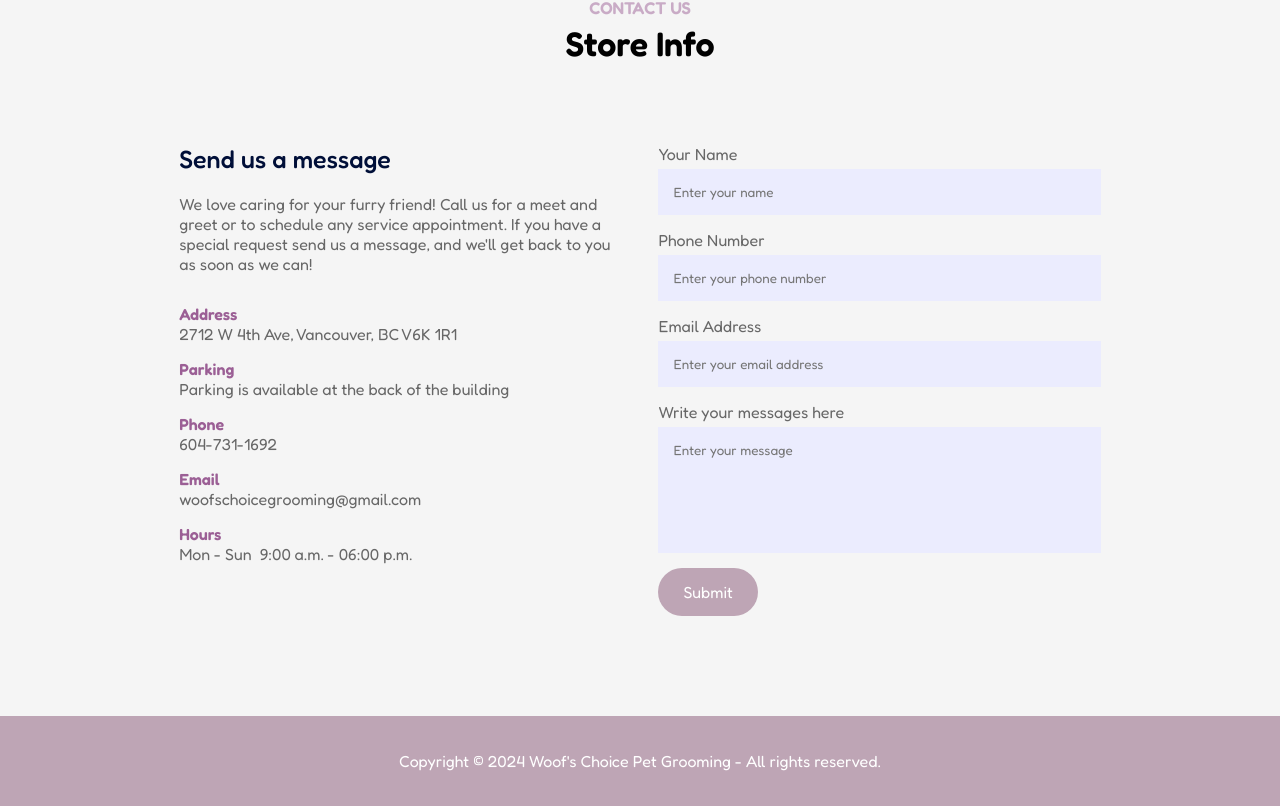
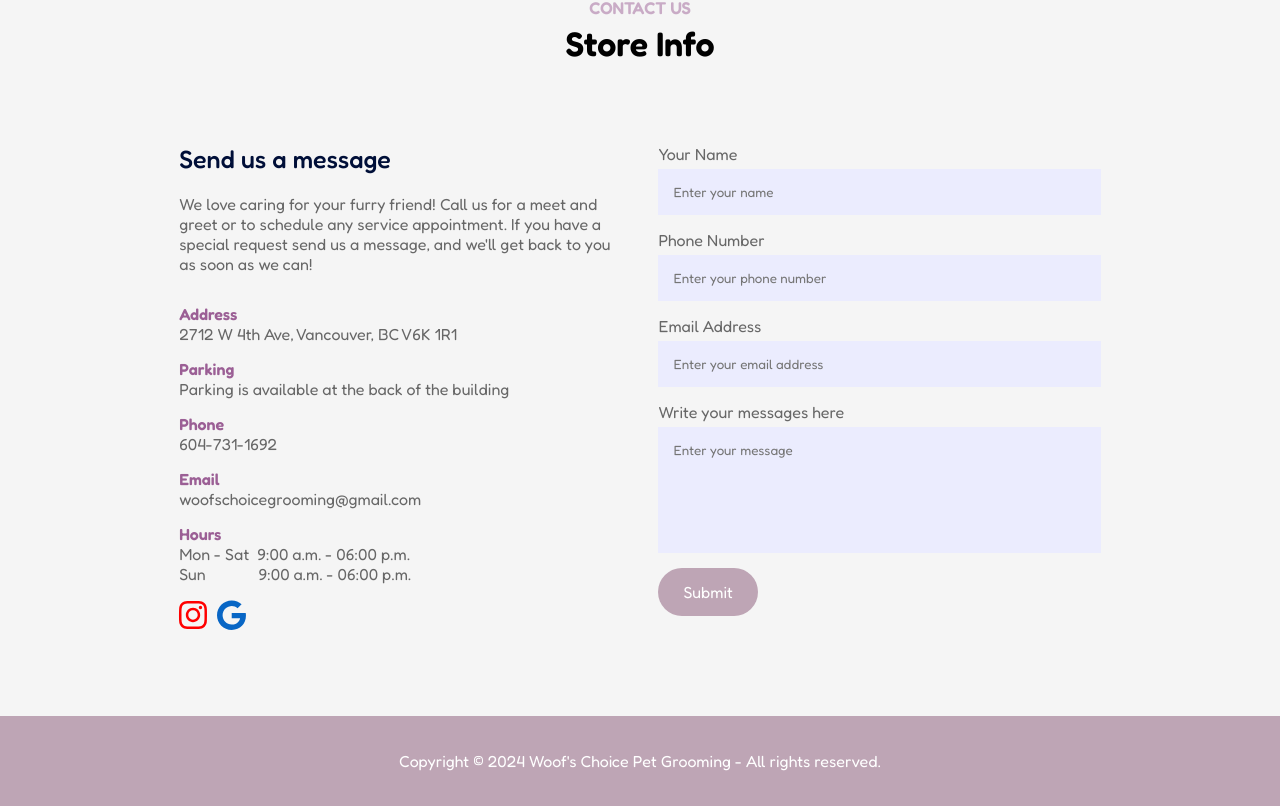
Before and after one commit to ellenjung24/Woof-s-Choice, a React (Vite) app: page / in a window 1280 px wide. Shown: the part 4002-4808 px from the top of the page. Built offline with nearby package versions, Linux system fonts and the light colour scheme; a web font is replaced by a local one.

Commit message:
added sns icons

```diff
--- a/package.json
+++ b/package.json
@@ -12,10 +12,15 @@
     "compile": "sass --watch ./src/Components/About/About.scss ./src/Components/About/About.css"
   },
   "dependencies": {
+    "@fortawesome/fontawesome-svg-core": "^6.7.2",
+    "@fortawesome/free-brands-svg-icons": "^6.7.2",
+    "@fortawesome/free-solid-svg-icons": "^6.7.2",
+    "@fortawesome/react-fontawesome": "^0.2.2",
     "react": "^18.2.0",
     "react-dom": "^18.2.0",
     "react-router-dom": "^6.22.3",
     "react-scroll": "^1.9.0",
+    "react-social-icons": "^6.24.0",
     "sass": "^1.75.0"
   },
   "devDependencies": {
--- a/src/Components/Contact/Contact.jsx
+++ b/src/Components/Contact/Contact.jsx
@@ -1,9 +1,12 @@
 import React from "react";
 import "./Contact.scss";
+import { SocialIcon } from "react-social-icons/component";
+import "react-social-icons/instagram";
+import {FontAwesomeIcon } from '@fortawesome/react-fontawesome';
+import { faInstagram, faGoogle } from '@fortawesome/free-brands-svg-icons';
 
 const Contact = () => {
-
-    const [result, setResult] = React.useState("");
+  const [result, setResult] = React.useState("");
 
   const onSubmit = async (event) => {
     event.preventDefault();
@@ -14,7 +17,7 @@ const Contact = () => {
 
     const response = await fetch("https://api.web3forms.com/submit", {
       method: "POST",
-      body: formData
+      body: formData,
     });
 
     const data = await response.json();
@@ -32,7 +35,11 @@ const Contact = () => {
     <div className="contact">
       <div className="contact-col">
         <h3>Send us a message</h3>
-        <p className="contact-description">We love caring for your furry friend! Call us for a meet and greet or to schedule any service appointment. If you have a special request send us a message, and we'll get back to you as soon as we can!</p>
+        <p className="contact-description">
+          We love caring for your furry friend! Call us for a meet and greet or
+          to schedule any service appointment. If you have a special request
+          send us a message, and we'll get back to you as soon as we can!
+        </p>
         <p className="contact-title">Address</p>
         <div className="contact-info">
           2712 W 4th Ave, Vancouver, BC V6K 1R1 <br />
@@ -54,22 +61,56 @@ const Contact = () => {
           <p><b>Fri</b> &nbsp;&nbsp;&nbsp;&nbsp;&nbsp;10:00 a.m. - 06:00 p.m.</p>
           <p><b>Sat</b> &nbsp;&nbsp; 9:00 a.m. - 06:00 p.m.</p>
           <p><b>Sun</b> &nbsp;&nbsp;9:00 a.m. - 06:00 p.m.</p> */}
-          <p>Mon - Sun&nbsp; 9:00 a.m. - 06:00 p.m.</p>
+          <p>Mon - Sat&nbsp; 9:00 a.m. - 06:00 p.m.</p>
+          <p>
+            Sun
+            &nbsp;&nbsp;&nbsp;&nbsp;&nbsp;&nbsp;&nbsp;&nbsp;&nbsp;&nbsp;&nbsp;&nbsp;9:00
+            a.m. - 06:00 p.m.
+          </p>
           {/* <p>Sat - Sun&nbsp; 09:00 a.m. - 06:00 p.m.</p> */}
         </div>
-
+        <div className="social-icons">
+          <a href="https://www.instagram.com/woofs_choice/" className="icon-instagram">
+            <FontAwesomeIcon icon={faInstagram} />
+          </a>
+          <a href="https://www.google.com/maps/place/Woof's+Choice+Pet+Grooming/@49.2682206,-123.1693061,17z/data=!3m1!4b1!4m6!3m5!1s0x548673e9e0536ad7:0xe39436231bfdf3b7!8m2!3d49.2682206!4d-123.1667258!16s%2Fg%2F11lv86gxcm?entry=ttu&g_ep=EgoyMDI1MDQyMS4wIKXMDSoASAFQAw%3D%3D" className="icon-google" target="_blank">
+            <FontAwesomeIcon icon={faGoogle} />
+          </a>
+        </div>
       </div>
       <div className="contact-col contact-form">
         <form onSubmit={onSubmit}>
-            <label htmlFor="">Your Name</label>
-            <input type="text" name="name" placeholder="Enter your name"  required/>
-            <label htmlFor="">Phone Number</label>
-            <input type="text" name="phone" placeholder="Enter your phone number"  required/>
-            <label htmlFor="">Email Address</label>
-            <input type="text" name="email" placeholder="Enter your email address"  required/>
-            <label htmlFor="">Write your messages here</label>
-            <textarea name="message" rows="6" placeholder="Enter your message"  required/>
-            <button type="submit" className="submit-button">Submit</button>
+          <label htmlFor="">Your Name</label>
+          <input
+            type="text"
+            name="name"
+            placeholder="Enter your name"
+            required
+          />
+          <label htmlFor="">Phone Number</label>
+          <input
+            type="text"
+            name="phone"
+            placeholder="Enter your phone number"
+            required
+          />
+          <label htmlFor="">Email Address</label>
+          <input
+            type="text"
+            name="email"
+            placeholder="Enter your email address"
+            required
+          />
+          <label htmlFor="">Write your messages here</label>
+          <textarea
+            name="message"
+            rows="6"
+            placeholder="Enter your message"
+            required
+          />
+          <button type="submit" className="submit-button">
+            Submit
+          </button>
         </form>
         <span>{result}</span>
       </div>
--- a/src/Components/Contact/Contact.scss
+++ b/src/Components/Contact/Contact.scss
@@ -4,6 +4,9 @@
     display: flex;
     align-content: center;
     justify-content: space-between;
+}
+.space {
+    height: 100px;
 }
 
 .contact-description {
@@ -13,6 +16,7 @@
 .contact-col {
     flex-basis: 48%;
     color: #676767;
+
 
     p {
         max-width: 450px;
@@ -65,6 +69,18 @@
     outline: 0;
 }
 
+.icon-instagram {
+    color: red;
+    font-size: 2rem;
+    margin-right: 10px;
+}
+
+.icon-google {
+    color: #0866C5;
+    font-size: 1.9rem;
+    margin-right: 10px;
+}
+
 @media (max-width: 850px) {
     .contact {
         display: block;
```
Also changed, not shown: 1 other file (tests, documents, lock files or other folders).
